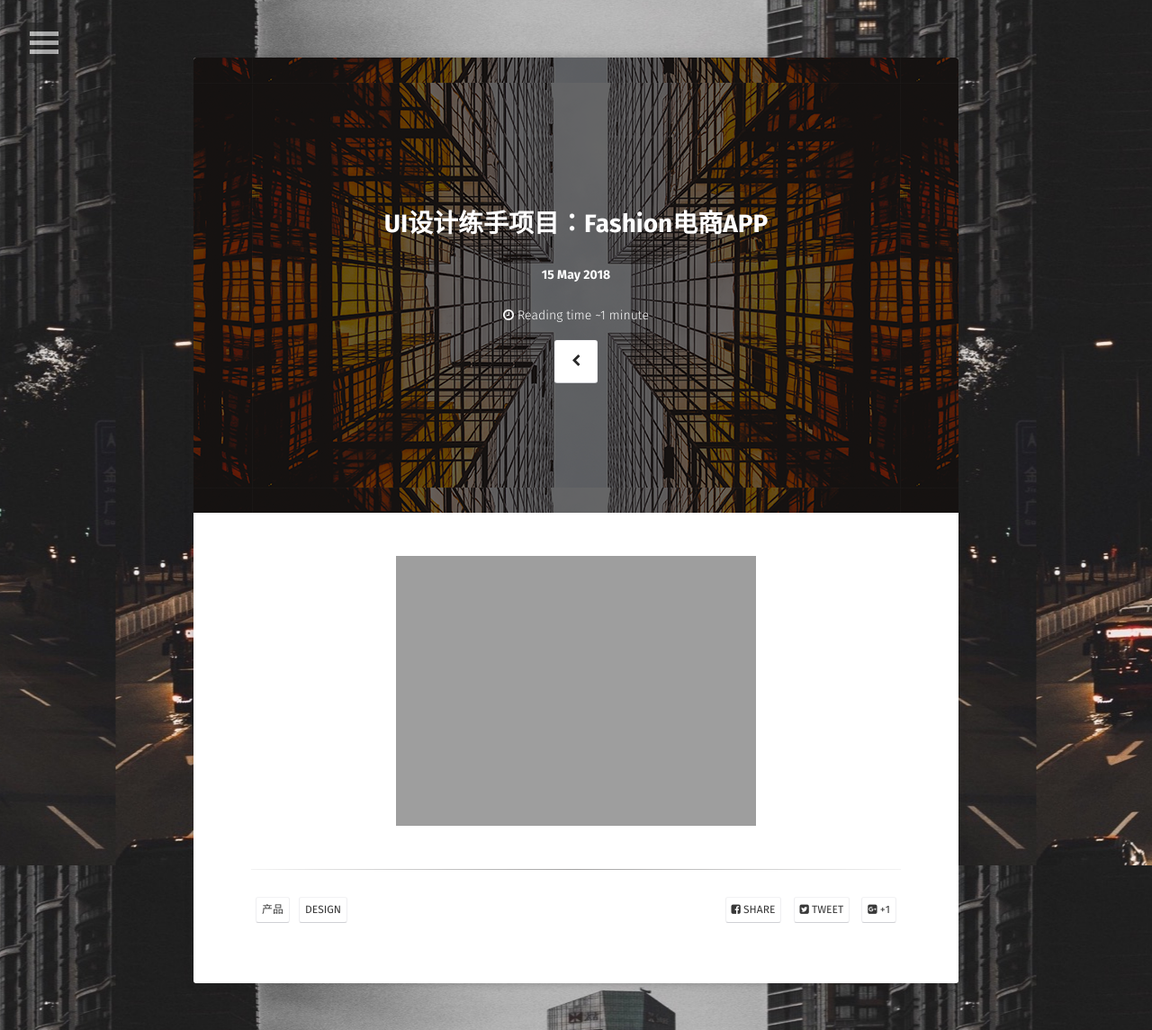
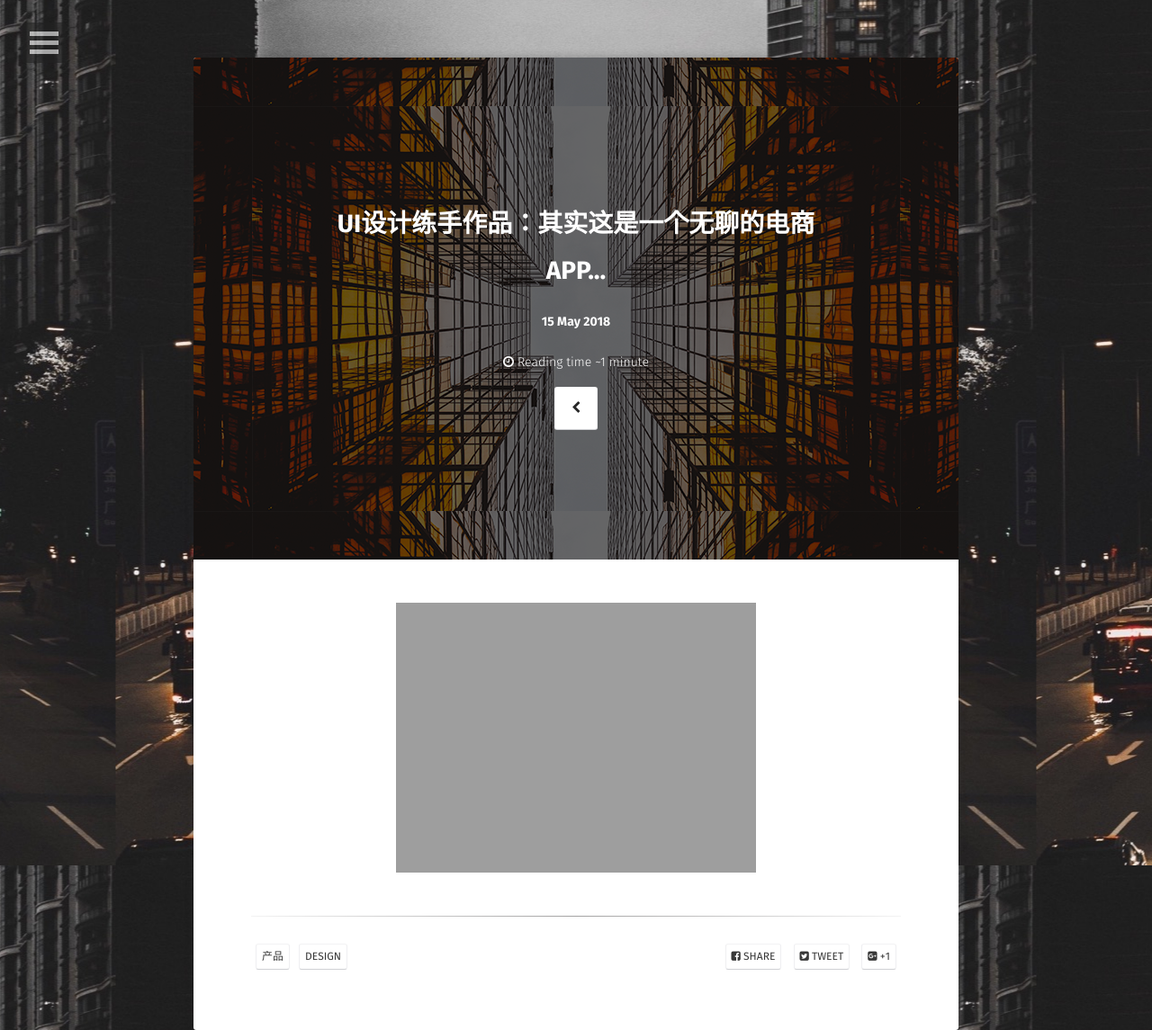
Before and after one commit to IvanCrancy/ivanming.github.io, a Jekyll site: the page built from _posts/2018-05-15-UI设计练手作品：其实这是一个无聊的电商APP....md, in a window 1280 px wide. Shown: the whole page at 90% size. Built offline with Jekyll 4.4.1, drawn with Linux system fonts in a browser that asks for light colours; some web fonts are replaced.

Commit message:
change title

```diff
--- a/_posts/2018-05-15-UI设计练手项目：Fashion电商APP.md
+++ b/_posts/2018-05-15-UI设计练手作品：其实这是一个无聊的电商APP....md
@@ -1,6 +1,6 @@
 ---
 layout: post
-title: UI设计练手项目：Fashion电商APP
+title: UI设计练手作品：其实这是一个无聊的电商APP...
 date: 2018-05-15
 excerpt: "一个UI设计的练手项目，使用sketch制作"
 tags: [产品, DESIGN]
```
